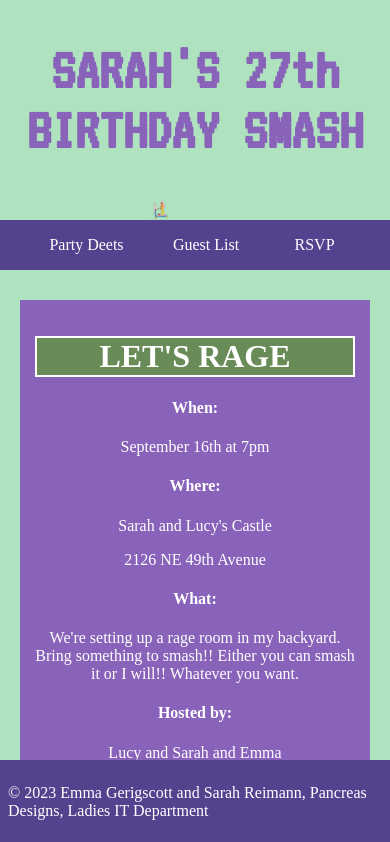
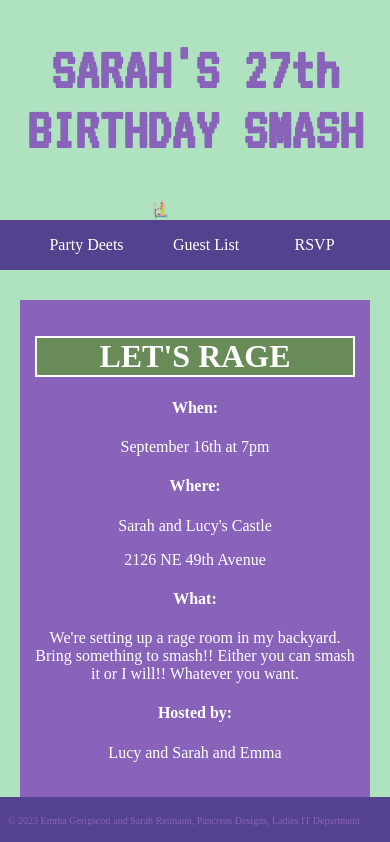
Before and after one commit to reimannsarah/sarahs-spangled-bday, a React (Create React App) app: page / in a window 390 px wide. Shown: the top 842 px of the page. Built offline with nearby package versions, Linux system fonts and the light colour scheme; no server answers.

Commit message:
change footer text size and color

```diff
--- a/src/components/App.css
+++ b/src/components/App.css
@@ -252,4 +252,9 @@
     width: 20%;
   }
 
+  .footer {
+    font-size: 10px;
+    color: var(--light-purple);
+  }
+
 }
```
